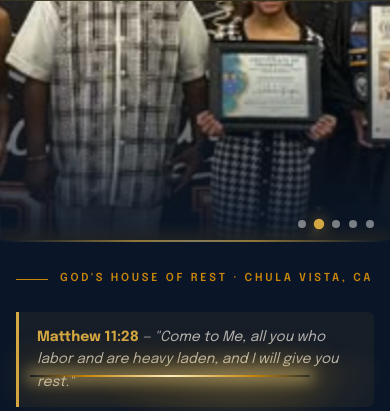
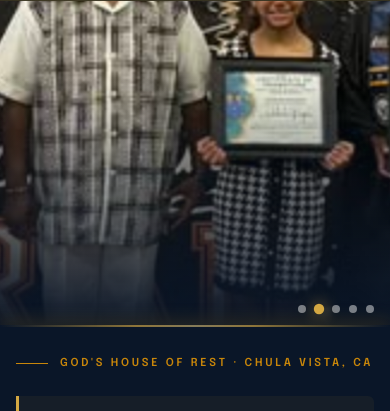
Before and after one commit to limitlessnationentllc-coder/godshouseofrest-website, a plain HTML site: page gods-house-of-rest.html in a window 390 px wide. Shown: the part 112-523 px from the top of the page. Drawn offline with Linux system fonts and the light colour scheme.

Commit message:
Fix mobile hero: increase photo height to 52vh, pad top 72px to clear nav, shift portrait slides down

```diff
--- a/gods-house-of-rest.html
+++ b/gods-house-of-rest.html
@@ -1726,11 +1726,15 @@
     .hamburger     { display: flex; }
 
     /* Hero — stack: bright photo on top, words below */
-    .hero          { grid-template-columns: 1fr; grid-template-rows: 42vh auto; min-height: 100svh; }
-    .hero-media    { order: -1; }
+    .hero          { grid-template-columns: 1fr; grid-template-rows: 52vh auto; min-height: 100svh; }
+    .hero-media    { order: -1; padding-top: 72px; }
     .hero-media::before {
       background: linear-gradient(to bottom, transparent 42%, rgba(10,22,40,0.55) 78%, var(--navy) 100%);
     }
+    /* People slides — shift focus point down so faces clear the fixed navbar */
+    .hero-slide:nth-child(2) { background-position: center 20% !important; }
+    .hero-slide:nth-child(4) { background-position: center 15% !important; }
+    .hero-slide:nth-child(5) { background-position: center 15% !important; }
     .hero-media::after {
       left: 0; right: 0; top: auto; bottom: 0;
       width: auto; height: 2px;
```
